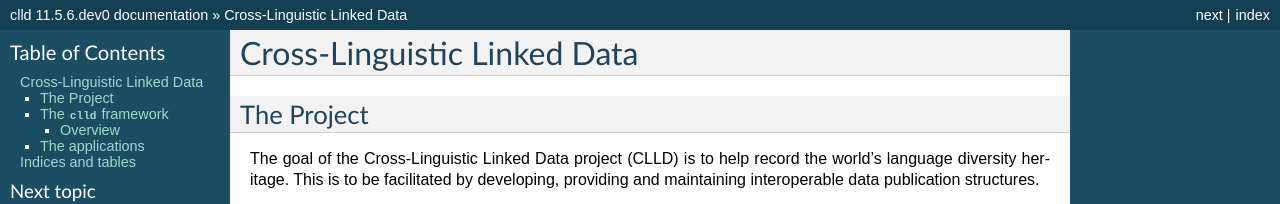
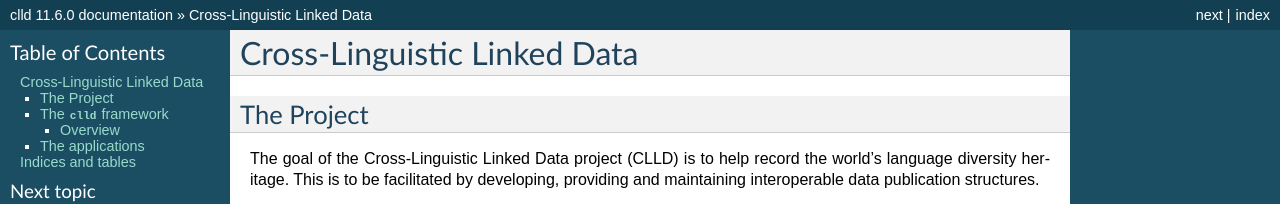
Before and after one commit to clld/clld, a Sphinx documentation site: the page built from docs/index.rst, in a window 1280 px wide and 900 px high. Shown: the top 204 px of the window. Built offline with Sphinx 7.4.7, drawn with Linux system fonts in a browser that asks for light colours; some of the changed text lies outside the part shown.

Commit message:
release 11.6.0

```diff
--- a/CHANGES.rst
+++ b/CHANGES.rst
@@ -2,8 +2,8 @@
 Changes
 -------
 
-Unreleased
-~~~~~~~~~~
+11.6.0
+~~~~~~
 
 - Drop py3.8, py3.9 and py3.10 compatibility
 - Run tests on py3.15
--- a/docs/conf.py
+++ b/docs/conf.py
@@ -55,10 +55,10 @@ copyright = 'Max Planck Society'
 # built documents.
 #
 # The full version, including alpha/beta/rc tags.
-release = '11.5.6.dev0'
+release = '11.6.0'
 
 # The short X.Y version.
-version = '11.5.6.dev0'
+version = '11.6.0'
 
 # The language for content autogenerated by Sphinx. Refer to documentation
 # for a list of supported languages.
--- a/setup.cfg
+++ b/setup.cfg
@@ -1,6 +1,6 @@
 [metadata]
 name = clld
-version = 11.5.6.dev0
+version = 11.6.0
 license = Apache 2.0
 license_files = LICENSE
 author = Robert Forkel
--- a/src/clld/__init__.py
+++ b/src/clld/__init__.py
@@ -3,7 +3,7 @@ import collections
 from clld.db.models import common
 from clld import interfaces
 
-__version__ = "11.5.6.dev0"
+__version__ = "11.6.0"
 
 
 class Resource(collections.namedtuple('Resource', 'name model interface with_index with_rdfdump')):
```
